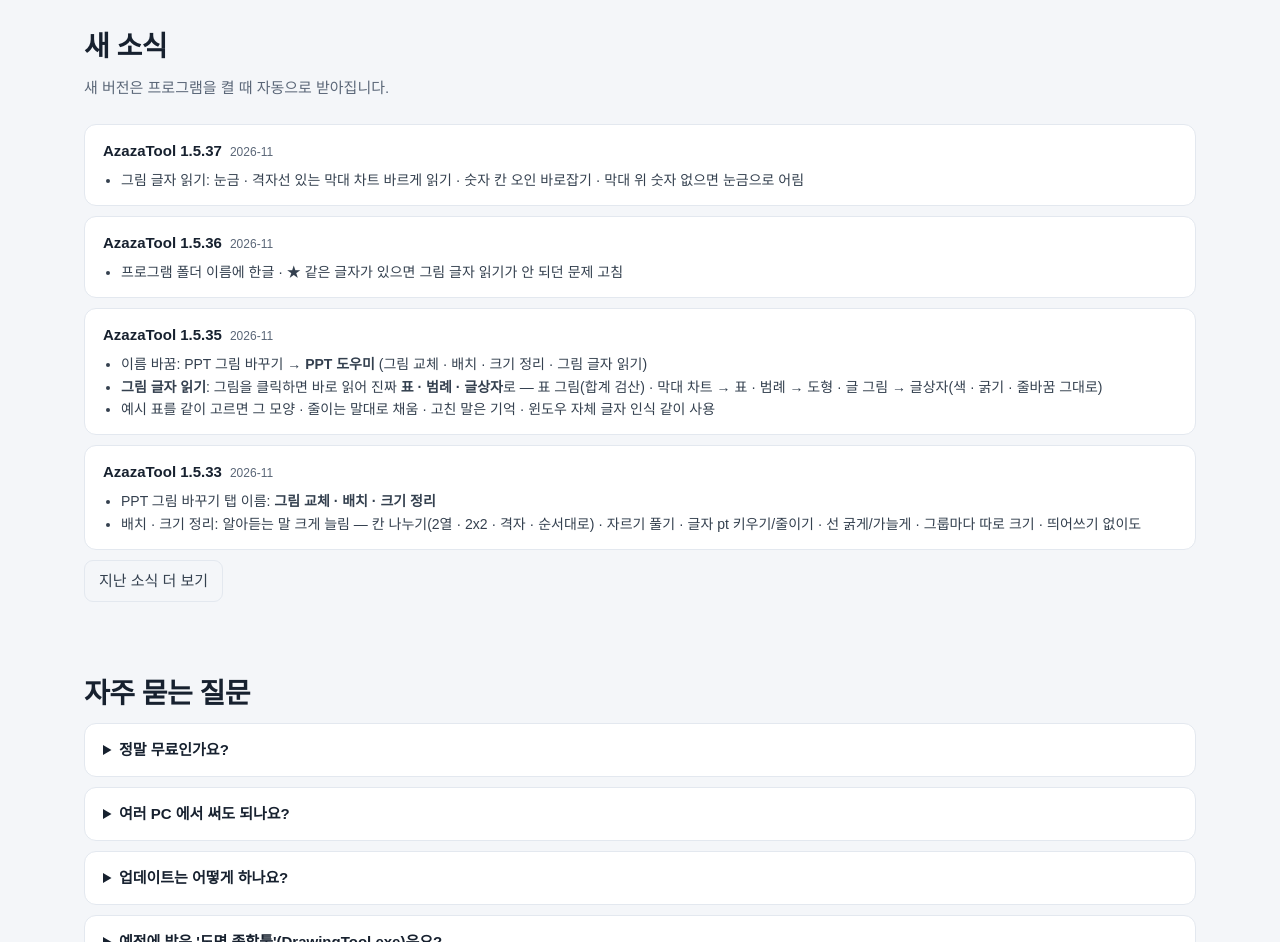
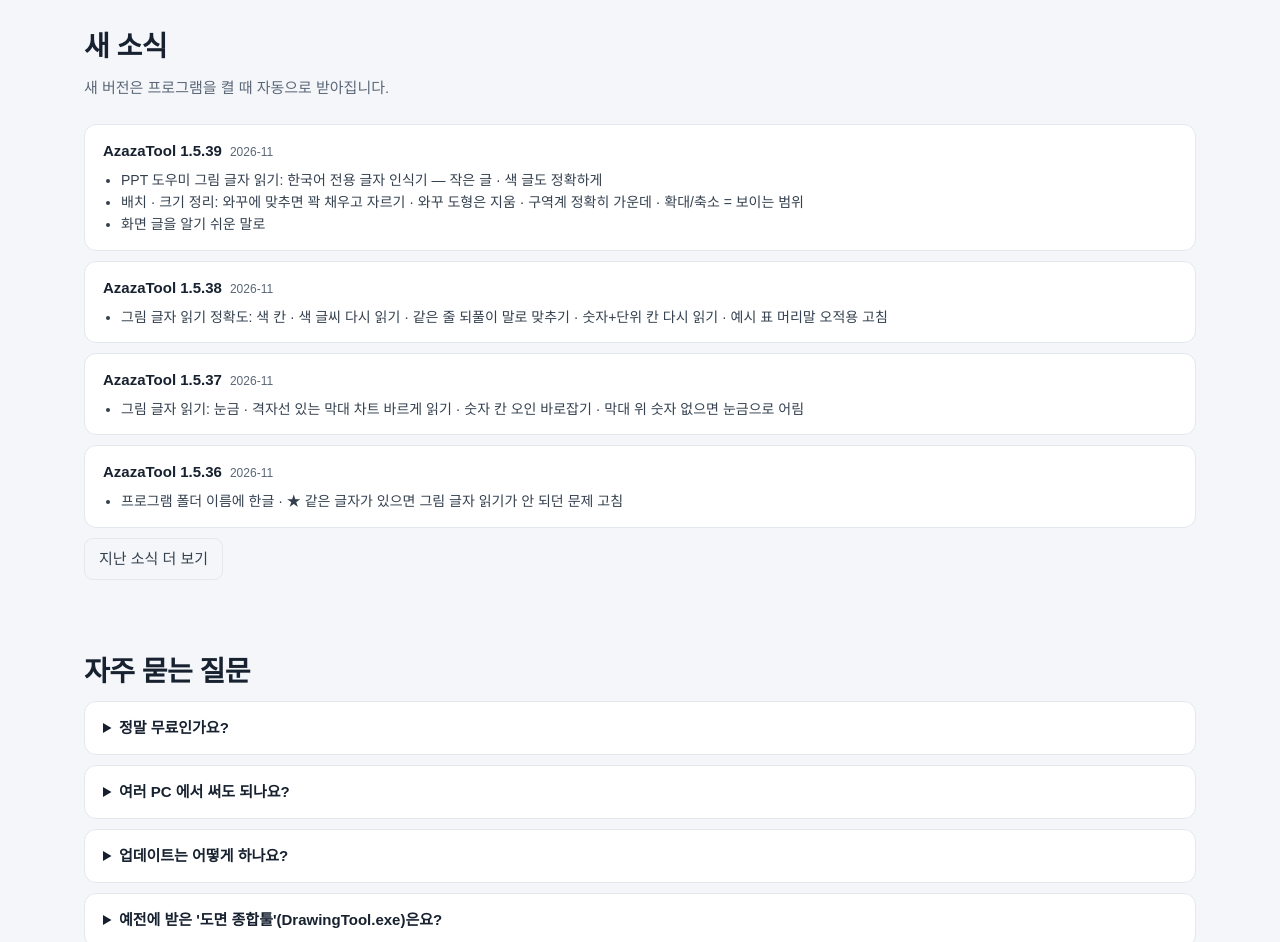
Before and after one commit to dlwlrmadltnsrks/Urban, a plain HTML site: page docs/index.html in a window 1280 px wide. Shown: the part 2620-3562 px from the top of the page. Drawn offline with Linux system fonts and the light colour scheme; no server answers.

Commit message:
AzazaTool 1.5.39: README · 사이트 · 사용설명서

```diff
--- a/docs/index.html
+++ b/docs/index.html
@@ -71,7 +71,11 @@ footer{border-top:1px solid var(--line);background:var(--panel);padding:26px 0;c
 
 <section id="news"><div class="w">
 <h2>새 소식</h2><p class="lead">새 버전은 프로그램을 켤 때 자동으로 받아집니다.</p>
-<div class="rel" id="rel"><div><b>AzazaTool 1.5.37</b><time>2026-11</time>
+<div class="rel" id="rel"><div><b>AzazaTool 1.5.39</b><time>2026-11</time>
+    <ul><li>PPT 도우미 그림 글자 읽기: 한국어 전용 글자 인식기 — 작은 글 · 색 글도 정확하게</li><li>배치 · 크기 정리: 와꾸에 맞추면 꽉 채우고 자르기 · 와꾸 도형은 지움 · 구역계 정확히 가운데 · 확대/축소 = 보이는 범위</li><li>화면 글을 알기 쉬운 말로</li></ul></div>
+<div><b>AzazaTool 1.5.38</b><time>2026-11</time>
+    <ul><li>그림 글자 읽기 정확도: 색 칸 · 색 글씨 다시 읽기 · 같은 줄 되풀이 말로 맞추기 · 숫자+단위 칸 다시 읽기 · 예시 표 머리말 오적용 고침</li></ul></div>
+<div><b>AzazaTool 1.5.37</b><time>2026-11</time>
     <ul><li>그림 글자 읽기: 눈금 · 격자선 있는 막대 차트 바르게 읽기 · 숫자 칸 오인 바로잡기 · 막대 위 숫자 없으면 눈금으로 어림</li></ul></div>
 <div><b>AzazaTool 1.5.36</b><time>2026-11</time>
     <ul><li>프로그램 폴더 이름에 한글 · ★ 같은 글자가 있으면 그림 글자 읽기가 안 되던 문제 고침</li></ul></div>
```
Also changed, not shown: 1 other file.
